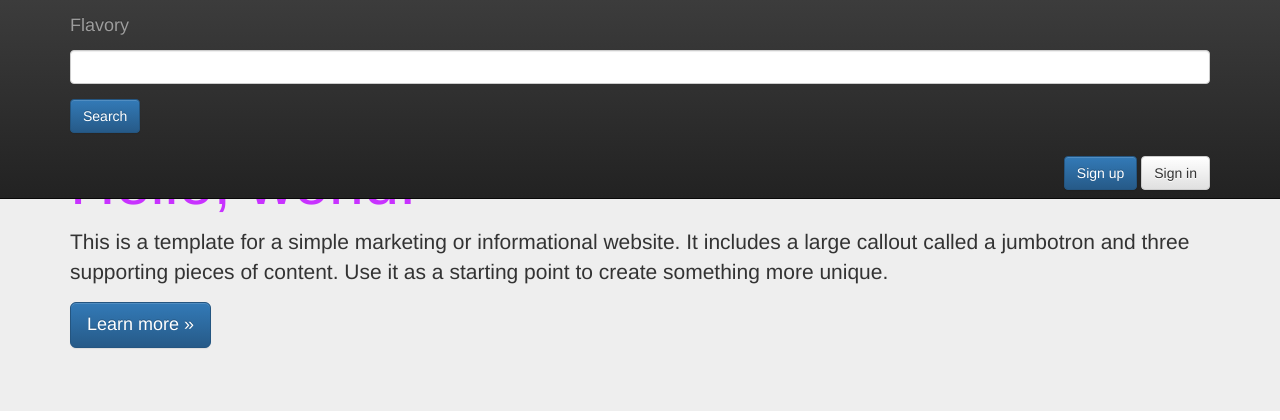
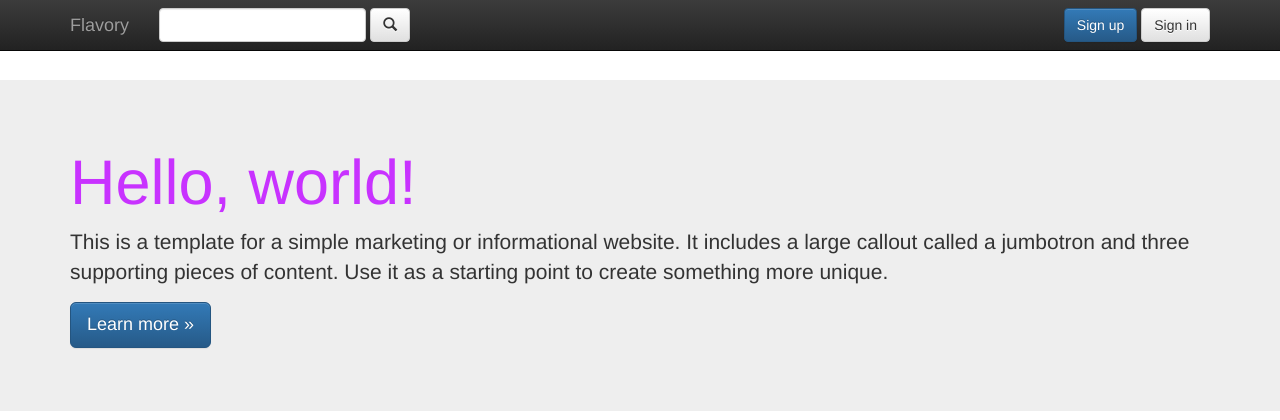
Before and after one commit to swpease/Flavify, a Django app: page / in a window 1280 px wide. Shown: the top 420 px of the page. Run offline with Django 3.2, Linux system fonts and the light colour scheme; some libraries are stand-ins or nearby versions.

Commit message:
added options for future reference

```diff
--- a/flavify/templates/base.html
+++ b/flavify/templates/base.html
@@ -50,19 +50,12 @@
           <a class="navbar-brand" href="#">Flavory</a>
         </div>
         <div id="navbar" class="navbar-collapse collapse">
-          <form action="{% url 'flavors:search' %}" method="get">
+          <form id="search-form" action="{% url 'flavors:search' %}" method="get" class="navbar-left navbar-form">
             {% bootstrap_form_errors searchForm %}
             {% bootstrap_field searchForm.name show_label=False %}
+    				<button class="btn btn-default" type="submit"><i class="glyphicon glyphicon-search"></i></button>
+          </form>
 
-            <div class="form-group">
-               <button class="btn btn-primary" type="submit">Search</button>
-            </div>
-          </form>
-<!--          <form class="" action="{% url 'home' %}" method="POST">
-            {% csrf_token %}
-            <button class="btn btn-primary" type="submit">Search</button>
-          </form>
-        -->
           {% if user.is_authenticated %}
             <ul class="nav navbar-nav navbar-right">
               <li class="dropdown">
--- a/flavors/forms.py
+++ b/flavors/forms.py
@@ -55,10 +55,29 @@ class IngredientSubmissionForm(forms.ModelForm):
 
 
 class SearchForm(forms.Form):
-    # name = forms.ModelMultipleChoiceField(widget=Select2MultipleWidget, queryset=Ingredient.objects.all())
-    name = forms.ChoiceField(widget=ModelSelect2Widget(model=AltName,
-                                                       search_fields=['name__istartswith'],
-                                                       max_results=2))
-#TODO [30/Jun/2017 11:43:39] "GET /select2/fields/auto.json?term=s&field_id=NDM2OTgxOTg1Ng%3A1dR0la%3AEpeWWiZeNgHcZWg8ZFyxZvIIg5g HTTP/1.1" 404 1823
+    # name = forms.CharField()
+    # name = forms.ModelMultipleChoiceField(widget=Select2MultipleWidget, queryset=AltName.objects.all())
+    name = forms.ModelChoiceField(widget=ModelSelect2Widget(model=AltName,
+                                                            search_fields=['name__istartswith'],
+                                                            max_results=8,
+                                                            attrs={'data-placeholder': 'Search',
+                                                                   'data-width': '20em',
+                                                                   'data-minimum-input-length': 1}),
+                                  queryset=AltName.objects.all())
+    # name = forms.ChoiceField(widget=ModelSelect2Widget(model=AltName,
+    #                                                    search_fields=['name__istartswith'],
+    #                                                    max_results=8,
+    #                                                    attrs={'data-placeholder': 'Search',
+    #                                                           'data-width': '20em'}))
+
+#helpful: https://github.com/applegrew/django-select2/issues/252
+    #TODO [30/Jun/2017 11:43:39] "GET /select2/fields/auto.json?term=s&field_id=NDM2OTgxOTg1Ng%3A1dR0la%3AEpeWWiZeNgHcZWg8ZFyxZvIIg5g HTTP/1.1" 404 1823
 #Not Found: /select2/fields/auto.json
 # when trying to search on an allauth page.
+# TODO: I get the following error sometimes:
+"""
+[02/Jul/2017 11:32:54] "GET /select2/fields/auto.json?term=r&field_id=NDM2Nzg1MzU1Mg%3A1dRjfu%3A7hkpq1nlK5Sm4e6RBuL2HWprvN0 HTTP/1.1" 200 30
+[02/Jul/2017 11:32:55] "GET /select2/fields/auto.json?term=&field_id=NDM2Nzg1MzU1Mg%3A1dRjfu%3A7hkpq1nlK5Sm4e6RBuL2HWprvN0 HTTP/1.1" 200 285
+/Users/Scott/.virtualenvs/flavify_dev/lib/python3.5/site-packages/django/core/paginator.py:112: UnorderedObjectListWarning: Pagination may yield inconsistent results with an unordered object_list: <QuerySet [<AltName: shrimp>]>
+  UnorderedObjectListWarning
+"""
```
